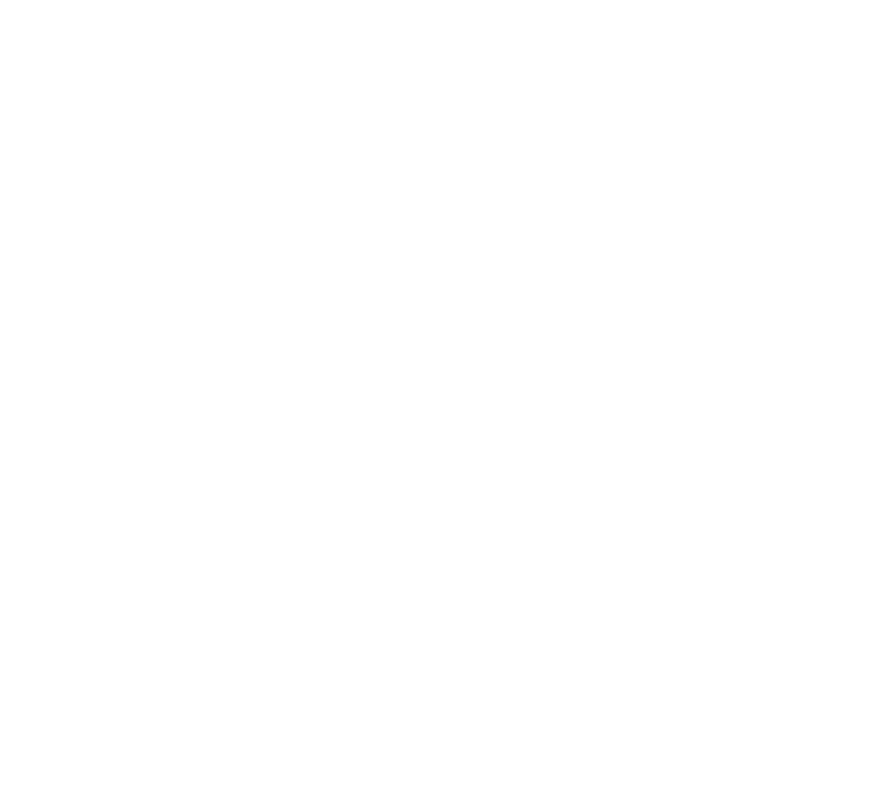
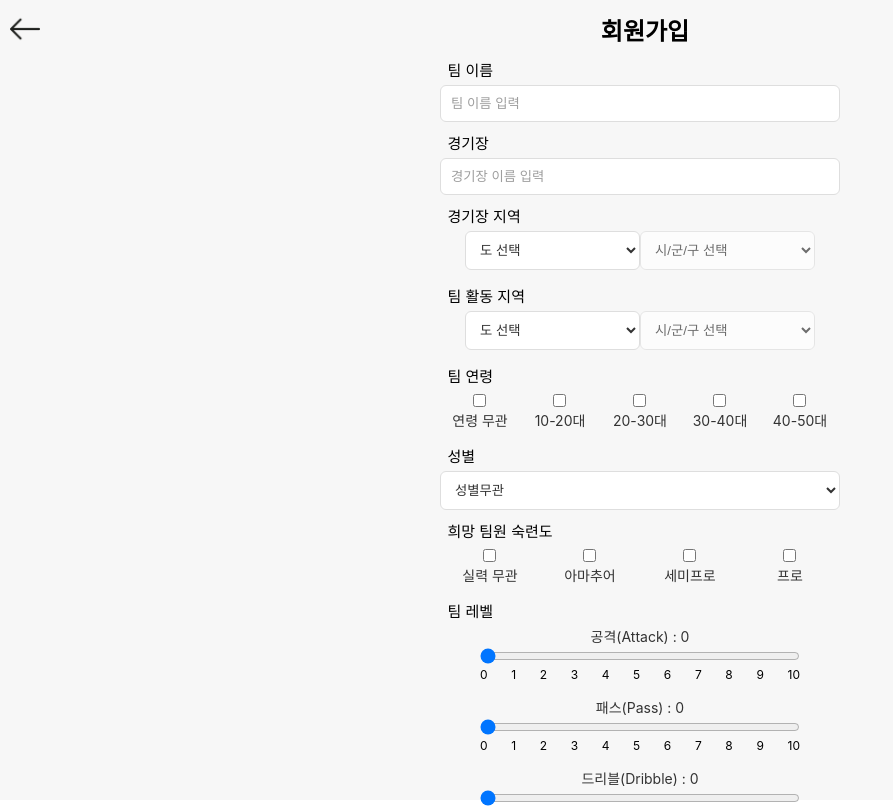
Before and after one commit to Anhagu/Delete, a React (Create React App) app: page /MakeTeam in a window 1280 px wide. Before the commit this address had no page. Shown: the top 808 px of the page, without its empty margins (0-893 px from the left). Built offline with nearby package versions, Linux system fonts and the light colour scheme.

Commit message:
팀 만들기 페이지

```diff
--- a/src/App.js
+++ b/src/App.js
@@ -4,6 +4,7 @@
 import SignUp from './pages/SignUp/SignUp';
 import Main from './pages/Main/Main';
 import Search from './pages/Search/Search';
+import MakeTeam from './pages/MakeTeam/MakeTeam';
 
 const App = () => {
 	return (
@@ -14,6 +15,7 @@
 					<Route path="/SignUp" element={<SignUp />}></Route>
 					<Route path="/Main" element={<Main />}></Route>
 					<Route path="/Search" element={<Search />}></Route>
+					<Route path="/MakeTeam" element={<MakeTeam />}></Route>
 				</Routes>
 			</BrowserRouter>
 		</div>
--- a/src/pages/MakeTeam/MakeTeam.jsx
+++ b/src/pages/MakeTeam/MakeTeam.jsx
@@ -1,53 +1,106 @@
 import React, { useState } from 'react';
 import styled from 'styled-components';
 import { areas } from '../../components/AreaData';
-import HorizonLine from '../../components/HorizonLine';
 import ReturnHeader from '../../components/ReturnHeader';
 
 const MakeTeam = () => {
 
-    const [selectedDo, setSelectedDo] = useState(""); // 도 선택 상태
-    const [selectedSiGunGu, setSelectedSiGunGu] = useState(""); // 시/군/구 선택 상태
-    const [isTermsChecked, setIsTermsChecked] = useState(false);
-    const [isPrivacyChecked, setIsPrivacyChecked] = useState(false);
-    const [isAllChecked, setIsAllChecked] = useState(false);
+    const [teamName, setTeamName] = useState("");   // 팀 명
 
-    // 선택한 도에 따라 시/군/구 목록 설정
-    const handleDoChange = (event) => {
-        setSelectedDo(event.target.value);
-        setSelectedSiGunGu(""); // 도가 바뀌면 시/군/구 초기화
+    const [teamStadium, setTeamStadium] = useState(""); // 팀 경기장
+    const [teamStadiumDo, setTeamStadiumDo] = useState(""); // 팀 경기장 도
+    const [teamStadiumSiGunGu, setTeamStadiumSiGunGu] = useState(""); // 팀 경기장 시/군/구
+
+    const [teamLocationDo, setTeamLocationDo] = useState(""); // 도 선택 상태
+    const [teamLocationSiGunGu, setTeamLocationSiGunGu] = useState(""); // 시/군/구 선택 상태
+
+    const [teamAge, setTeamAge] = useState([]);
+    const [teamGender, setTeamGender] = useState("");
+    const [memberLevel, setMemberLevel] = useState([]);
+    const [teamLevel, setTeamLevel] = useState(new Array(8).fill(0));
+    const [activityDay, setActivityDay] = useState([]);
+    const [startTime, setStartTime] = useState("00:00");
+    const [endTime, setEndTime] = useState("12:00");
+
+
+    // 경기장 지역
+    const handleStadiumDo = (e) => {
+        setTeamStadiumDo(e.target.value);
+        setTeamStadiumSiGunGu("");
+    };
+    const handleStadiumSiGunGu = (e) => {
+        setTeamStadiumSiGunGu(e.target.value);
     };
 
-    const handleSiGunGuChange = (event) => {
-        setSelectedSiGunGu(event.target.value);
+    // 팀 지역
+    const handleLocationDo = (e) => {
+        setTeamLocationDo(e.target.value);
+        setTeamLocationSiGunGu("");
+    };
+    const handleLocationSiGunGu = (e) => {
+        setTeamLocationSiGunGu(e.target.value);
     };
 
-    const handleLogin = () => {
-        if (isAllChecked) {
-            // 가입 로직 처리
-        } else {
-            alert('전체 동의를 먼저 체크해주세요.');
+    // 연령
+    const handleTeamAge = (e) =>{
+        const {value, checked} = e.target;
+        setTeamAge((prev) =>
+            checked ? [...prev, value] : prev.filter((age) => age !== value));
     }
+
+    // 성별
+    const handleTeamGender = (e) => {
+        setTeamGender(e.target.value);
     };
 
-    const handleTermsChange = () => {
-        setIsTermsChecked(!isTermsChecked);
+    // 팀원 레벨
+    const handleMemeberLevel = (e) => {
+        const {value, checked} = e.target;
+        setMemberLevel((prev) =>
+            checked ? [...prev, value] : prev.filter((level) => level !== value));
+    }
+
+    // 팀 레벨
+    const handleTeamLevel = (index, value) => {
+        const newLevels = [...teamLevel];
+        newLevels[index] = value;
+        setTeamLevel(newLevels);
     };
 
-    const handlePrivacyChange = () => {
-        setIsPrivacyChecked(!isPrivacyChecked);
+
+    // 팀 활동 요일
+    const handleActivityDay = (e) => {
+        const {value, checked} = e.target;
+        setActivityDay((prev) =>
+            checked ? [...prev, value] : prev.filter((day) => day !== value));
+    }
+
+    // 팀 활동 시간
+    const handleStartTime = (e) => setStartTime(e.target.value);
+    const handleEndTime = (e) => setEndTime(e.target.value);
+
+    // 팀 생성 버튼 클릭 시 입력값을 저장하는 로직
+    const handleCreate = () => {
+        const teamData = {
+            teamName,
+            teamStadium,
+            teamStadiumLocation: `${teamStadiumDo} ${teamStadiumSiGunGu}`,
+            teamLocation: `${teamLocationDo} ${teamLocationSiGunGu}`,
+            teamAge,
+            teamGender,
+            teamLevel,
+            activityDay,
+            startTime,
+            endTime,
         };
-
-    const handleAllChange = () => {
-        const newValue = !isAllChecked;
-        setIsAllChecked(newValue);
-        setIsTermsChecked(newValue);
-        setIsPrivacyChecked(newValue);
+        console.log(teamData);
     };
 
     // 선택된 도에 따라 시/군/구 목록 필터링
-    const siGunGuList = areas.find(area => area.name === selectedDo)?.subArea || [];
-
+    const stadiumSiGunGuList = areas.find(
+        area => area.name === teamStadiumDo)?.subArea || [];
+    const locationSiGunGuList = areas.find(
+        area => area.name === teamLocationDo)?.subArea || [];
 
     return (
         <Container>
@@ -55,21 +108,27 @@
 
             <Form>
                 <Text>팀 이름</Text>
-                <Input type="email" placeholder="팀 이름을 입력해주세요" />
-                <Text></Text>
-                <Input type="password" placeholder="비밀번호를 입력해주세요" />
-                <Text>비밀번호 확인</Text>
-                <Input type="password" placeholder="비밀번호 확인" />
-                <Text>이름</Text>
-                <Input type="text" placeholder="이름을 입력해주세요" />
-                <Text>생년월일</Text>
-                <Input type="date" defaultValue={new Date().toISOString().substring(0, 10)} />
-                <Text>전화번호</Text>
-                <Input type="text" placeholder="전화번호를 입력해주세요" />
+                <Input
+                    type="text"
+                    placeholder="팀 이름 입력"
+                    value={teamName}
+                    onChange={(e) => setTeamName(e.target.value)}
+                />
 
-                <Text>지역 선택</Text>
+                <Text>경기장</Text>
+                <Input
+                    type="text"
+                    placeholder="경기장 이름 입력"
+                    value={teamStadium}
+                    onChange={(e) => setTeamStadium(e.target.value)}
+                />
+
+                <Text>경기장 지역</Text>
                 <AreaForm>
-                    <Select value={selectedDo} onChange={handleDoChange}>
+                    <Select
+                        value={teamStadiumDo}
+                        onChange={handleStadiumDo}
+                    >
                         <option value="">도 선택</option>
                         {areas.map((area, index) => (
                             <option key={index} value={area.name}>
@@ -78,9 +137,13 @@
                         ))}
                     </Select>
 
-                    <Select value={selectedSiGunGu} onChange={handleSiGunGuChange} disabled={!selectedDo}>
+                    <Select
+                        value={teamStadiumSiGunGu}
+                        onChange={handleStadiumSiGunGu}
+                        disabled={!teamStadiumDo}
+                    >
                         <option value="">시/군/구 선택</option>
-                        {siGunGuList.map((subArea, index) => (
+                        {stadiumSiGunGuList.map((subArea, index) => (
                             <option key={index} value={subArea}>
                                 {subArea}
                             </option>
@@ -88,56 +151,132 @@
                     </Select>
                 </AreaForm>
 
+
+                <Text>팀 활동 지역</Text>
+                <AreaForm>
+                    <Select
+                        value={teamLocationDo}
+                        onChange={handleLocationDo}
+                    >
+                        <option value="">도 선택</option>
+                        {areas.map((area, index) => (
+                            <option key={index} value={area.name}>
+                                {area.name}
+                            </option>
+                        ))}
+                    </Select>
+
+                    <Select
+                        value={teamLocationSiGunGu}
+                        onChange={handleLocationSiGunGu}
+                        disabled={!teamLocationDo}
+                    >
+                        <option value="">시/군/구 선택</option>
+                        {locationSiGunGuList.map((subArea, index) => (
+                            <option key={index} value={subArea}>
+                                {subArea}
+                            </option>
+                        ))}
+                    </Select>
+                </AreaForm>
+
+                <Text>팀 연령</Text>
                 <CheckBoxContainer>
+                    {['연령 무관', '10-20대', '20-30대', '30-40대', '40-50대'].map((age, index)=>(
+                        <ContainerBox key={index}>
                             <Checkbox
-                        type="checkbox"
-                        id="allAgree"
-                        checked={isAllChecked}
-                        onChange={handleAllChange}
+                                type='checkbox'
+                                value={age}
+                                onChange={handleTeamAge}
+                                checked={teamAge.includes(age)}
                             />
-                    <Label htmlFor="allAgree">전체 동의</Label>
+                            <Label>{age}</Label>
+                        </ContainerBox>
+                    ))}
                 </CheckBoxContainer>
 
-                <HorizonLine />
+                <Text>성별</Text>
+                <Select
+                    value={teamGender}
+                    onChange={handleTeamGender}
+                >
+                    <option value="성별무관">성별무관</option>
+                    <option value="남성">남성</option>
+                    <option value="여성">여성</option>
+                </Select>
 
+                <Text>희망 팀원 숙련도</Text>
                     <CheckBoxContainer>
+                        {['실력 무관', '아마추어', '세미프로', '프로'].map((level,index) => (
+                            <ContainerBox key={index} >
                                 <Checkbox
-                        type="checkbox"
-                        id="termsAgree"
-                        checked={isTermsChecked}
-                        onChange={handleTermsChange}
+                                    type='checkbox'
+                                    value={level}
+                                    onChange={handleMemeberLevel}
+                                    checked={memberLevel.includes(level)}
                                 />
-                    <LabelContainer>
-                        <Label htmlFor="termsAgree">이용약관 동의</Label>
-                        <DetailButton onClick={() => alert('이용약관 자세히 보기')}>
-                            자세히
-                        </DetailButton>
-                    </LabelContainer>
+                                <Label>{level}</Label>
+                            </ContainerBox>
+                        ))}
                     </CheckBoxContainer>
 
+
+                <Text>팀 레벨</Text>
+                <RangeBoxContainer>
+                        {['공격(Attack)', '패스(Pass)', '드리블(Dribble)','신체(Physical)',
+                            '방어(Defense)', '슛팅(Shoot)', '스피드(Speed)','체력(Stamina)'].map((level,index) =>(
+                        <ContainerBox key={index}>
+                            <Label>{level} : {teamLevel[index]}</Label>
+                            <RangeBox>
+                                <RangeInput
+                                    type='range'
+                                    min='0'
+                                    max='10'
+                                    value={teamLevel[index]}
+                                    onChange={(e) => handleTeamLevel(index, e.target.value)}
+                                />
+                                <RangeNumber>
+                                    {Array.from({length:11}, (_, i) => (
+                                        <span key={i}>{i}</span>
+                                    ))}
+                                </RangeNumber>
+                            </RangeBox>
+                        </ContainerBox>
+                        ))}
+                </RangeBoxContainer>
+
+
+                <Text>팀 활동 요일</Text>
                 <CheckBoxContainer>
+                    {['월', '화', '수', '목', '금', '토', '일'].map((day, index) => (
+                        <ContainerBox key={index}>
                             <Checkbox
-                        type="checkbox"
-                        id="privacyAgree"
-                        checked={isPrivacyChecked}
-                        onChange={handlePrivacyChange}
+                                type='checkbox'
+                                value={day}
+                                onChange={handleActivityDay}
+                                checked={activityDay.includes(day)}
                             />
-                    <LabelContainer>
-                        <Label htmlFor="privacyAgree">개인정보 수집 및 이용 동의</Label>
-                        <DetailButton onClick={() => alert('개인정보 수집 및 이용 자세히 보기')}>
-                            자세히
-                        </DetailButton>
-                    </LabelContainer>
+                            <Label>{day}</Label>
+                        </ContainerBox>
+                    ))}
                 </CheckBoxContainer>
 
-                <Button onClick={handleLogin}>가입하기</Button>
+                <Text>팀 활동 시간</Text>
+                <ContainerBox>
+                    <Input
+                        type="time"
+                        value={startTime}
+                        onChange={handleStartTime}
+                    />
+                    <Input
+                        type="time"
+                        value={endTime}
+                        onChange={handleEndTime}
+                    />
+                </ContainerBox>
+
+                <Button onClick={handleCreate}>팀 생성하기</Button>
             </Form>
-
-            {/* 여기에 전체동의 체크박스 */}
-            {/* 구분선 */}
-            {/* 이용약관 동의 체크박스 & 자세히 버튼 */}
-            {/* 개인정보 수집 및 이용 동의 & 자세히 버튼  */}
-            <NonBlock />
         </Container>
     );
 };
@@ -146,7 +285,6 @@
     display: flex;
     flex-direction: column;
     align-items: center;
-  /* justify-content: center; */
     justify-content: space-between;
     height: 100vh;
     background-color: #f7f7f7;
@@ -156,7 +294,7 @@
     display: flex;
     flex-direction: column;
     align-items: center;
-    width: 300px;
+    width: 400px;
 `;
 
 const Text = styled.div`
@@ -180,10 +318,16 @@
     }
 `;
 
+const Label = styled.label`
+    font-size: 14px;
+    color: #333;
+`;
+
 const AreaForm = styled.div`
     display: flex;
     flex-direction: row;
-    width: 300px;
+    justify-content: space-around;
+    width: 350px;
     margin-bottom: 5px;
 `
 
@@ -198,60 +342,69 @@
     color: #333;
 `;
 
+const CheckBoxContainer = styled.div`
+    display: flex;
+    align-items: center;
+    justify-content: space-around;
+    width: 100%;
+    margin-bottom: 10px;
+`;
+
+const RangeBoxContainer = styled.div`
+    display: flex;
+    align-items: center;
+    flex-direction: column;
+    width: 100%;
+    margin-bottom: 10px;
+`;
+
+const RangeBox = styled.div`
+    display: flex;
+    flex-direction: column;
+    align-items: center;
+    width: 80%;
+    margin-bottom: 10px;
+`
+
+const RangeInput = styled.input`
+    width: 100%;
+    margin-bottom: 3px;
+`;
+
+const RangeNumber = styled.div`
+    display: flex;
+    justify-content: space-between;
+    width: 100%;
+    font-size: 12px;
+`;
+
+const ContainerBox = styled.div`
+    display: flex;
+    width:100%;
+    flex-direction: column;
+    align-items: center;
+    margin-bottom: 5px;
+`;
+
+const Checkbox = styled.input.attrs({type:'checkbox'})`
+    margin-right: 5px;
+`;
+
+
+
 const Button = styled.button`
     width: 90%;
     padding: 10px;
     margin-top: 10px;
     border: none;
     border-radius: 6px;
-    background-color: #007bff;
+    background-color: #a8dba8;
     color: #fff;
     cursor: pointer;
 
     &:hover {
-        background-color: #0056b3;
+        background-color: #cff09e;
     }
 `;
 
-const CheckBoxContainer = styled.div`
-    display: flex;
-    align-items: center;
-    width: 100%;
-`;
-
-const Checkbox = styled.input`
-    margin-right: 10px;
-`;
-
-const LabelContainer = styled.div`
-    display: flex;
-    justify-content: space-between;
-    width: 100%;
-`;
-
-const Label = styled.label`
-    font-size: 14px;
-    color: #333;
-`;
-
-const DetailButton = styled.button`
-    background: none;
-    border: none;
-    color: #007bff;
-    cursor: pointer;
-    margin-left: 5px;
-    padding: 0;
-
-    &:hover {
-        text-decoration: underline;
-    }
-`;
-
-const NonBlock = styled.div`
-    width: 30px;
-    height: 30px;
-    border: none;
-`;
-
-
 export default MakeTeam;
```
Also changed, not shown: 1 other file (tests, documents, lock files or other folders). Lines whose indentation alone changed are shown as unchanged.
